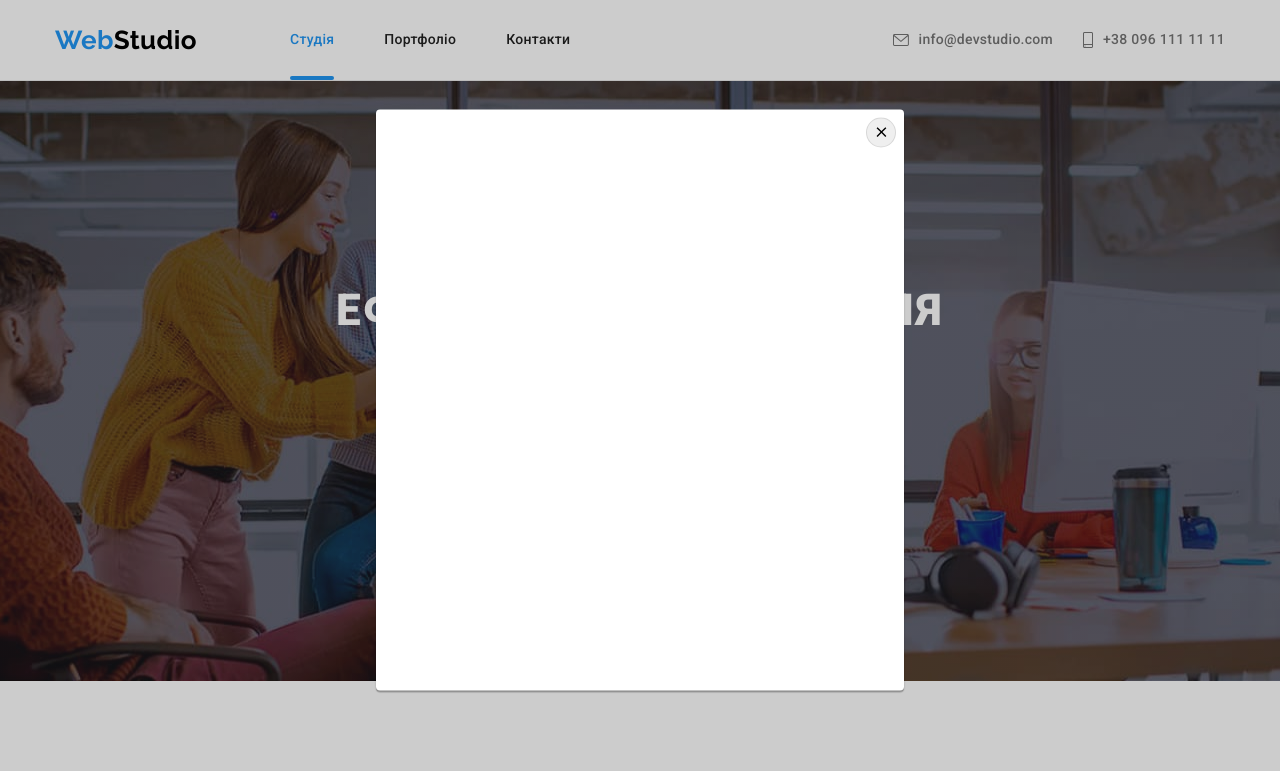
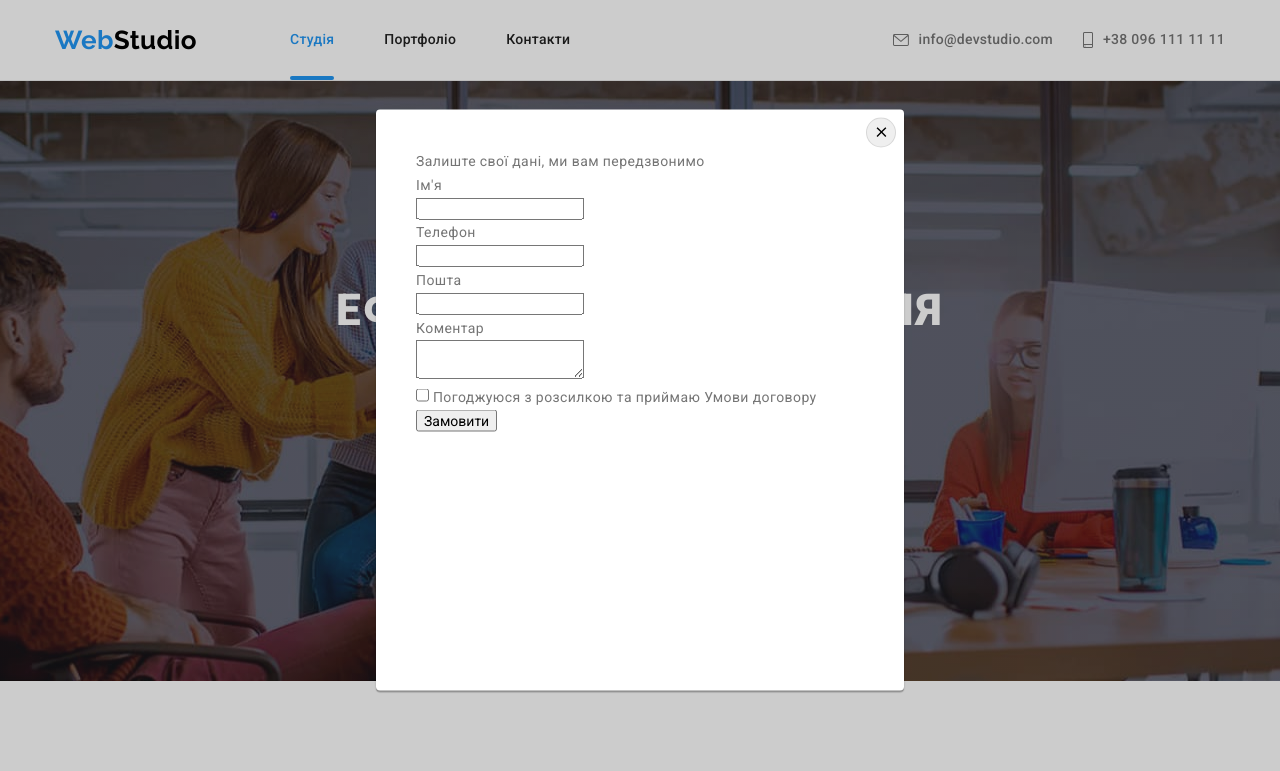
Before and after one commit to HalynaSilina/goit-markup-hw-06, a plain HTML site: page index.html in a window 1280 px wide. Both pictures are taken after a click on the button "Замовити послугу". Shown: the top 771 px of the page. Drawn offline with nearby package versions, Linux system fonts and the light colour scheme.

Commit message:
add form

```diff
--- a/css/styles.css
+++ b/css/styles.css
@@ -525,6 +525,7 @@ svg {
 
   min-width: 528px;
   min-height: 581px;
+  padding: 40px;
 
   background-color: var(--primary-white-color);
   box-shadow: var(--modal-window-shadow);
--- a/index.html
+++ b/index.html
@@ -419,6 +419,25 @@
 				<svg class="modal-close">
 					<use href="./images/icons.svg#icon-modal-close"></use>
 				</svg></button>
+			<form>
+				<label>Залиште свої дані, ми вам передзвонимо</label>
+				<br>
+				<label for="name">Ім'я</label><br>
+				<input type="text" name="name" id="name">
+				<br>
+				<label for="tel">Телефон</label><br>
+				<input type="tel" name="tel" id="tel">
+				<br>
+				<label for="mail">Пошта</label><br>
+				<input type="mail" name="mail" id="mail">
+				<br>
+				<label for="comment">Коментар</label><br>
+				<textarea name="comment" id="comment"></textarea>
+				<br>
+				<input type="checkbox" name="policy" id="policy">
+				<label for="policy">Погоджуюся з розсилкою та приймаю Умови договору</label><br>
+				<button type="submit">Замовити</button>
+			</form>
 		</div>
 	</div>
 	<script src="./js/modal.js"></script>
```
